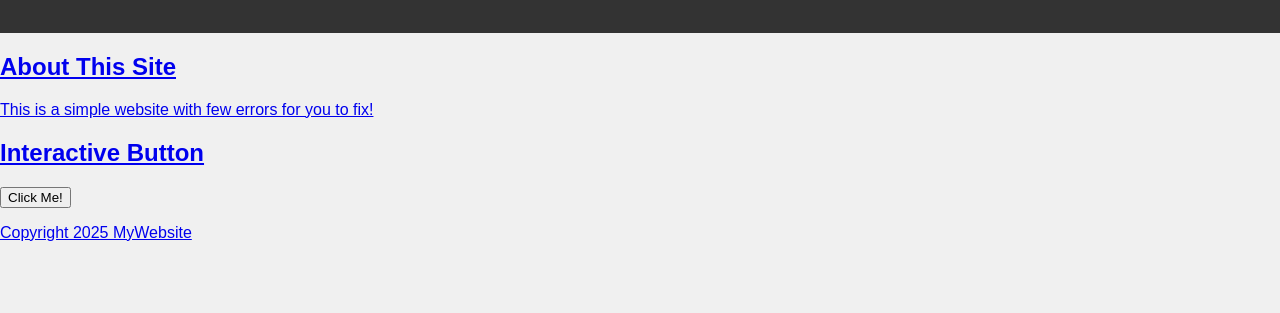
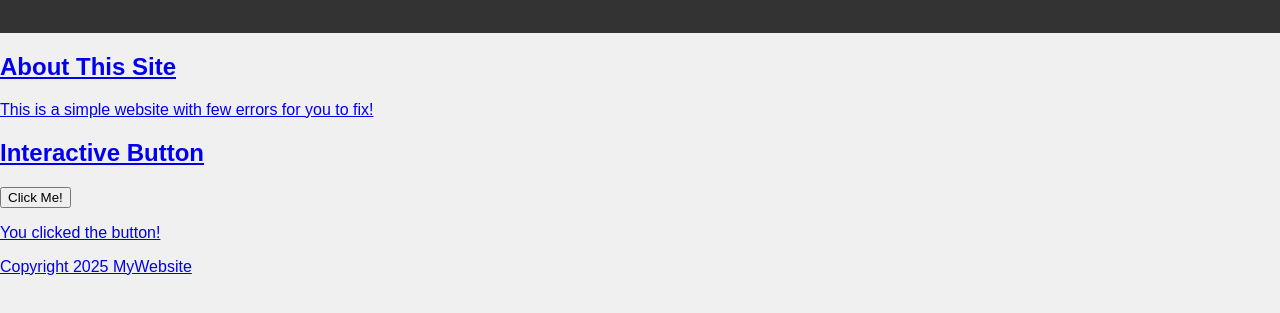
Before and after one commit to tarunkumar49/Demo-Webiste, a plain HTML site: page index.html in a window 1280 px wide. Both pictures are taken after a click on the button "Click Me!". Shown: the part 121-434 px from the top of the page. Drawn offline with Linux system fonts and the light colour scheme.

Commit message:
Fixed-JS-File

```diff
--- a/index.html
+++ b/index.html
@@ -35,6 +35,6 @@
         <p>Copyright 2025 MyWebsite</p>
     </footer>
 
-    <script src="script.jss"></script>
+    <script src="script.js"></script>
 </body>
 </html>
--- a/script.js
+++ b/script.js
@@ -1,9 +1,8 @@
-document.addEventListner("DOMContentLoaded", function() {
-    let btn = document.getElementByID("clickMe");
-    let msg = document.queryselector("#message");
+    let btn = document.querySelector("#clickMe");
+    let msg = document.querySelector("#message");
 
-    btn.addeventListener("click", function() {
-        msg.innerText = "You cliked the button!";
+    btn.addEventListener("click", function() {
+        msg.innerText = "You clicked the button!";
     });
-});
+
 console.log("Hello");
```
